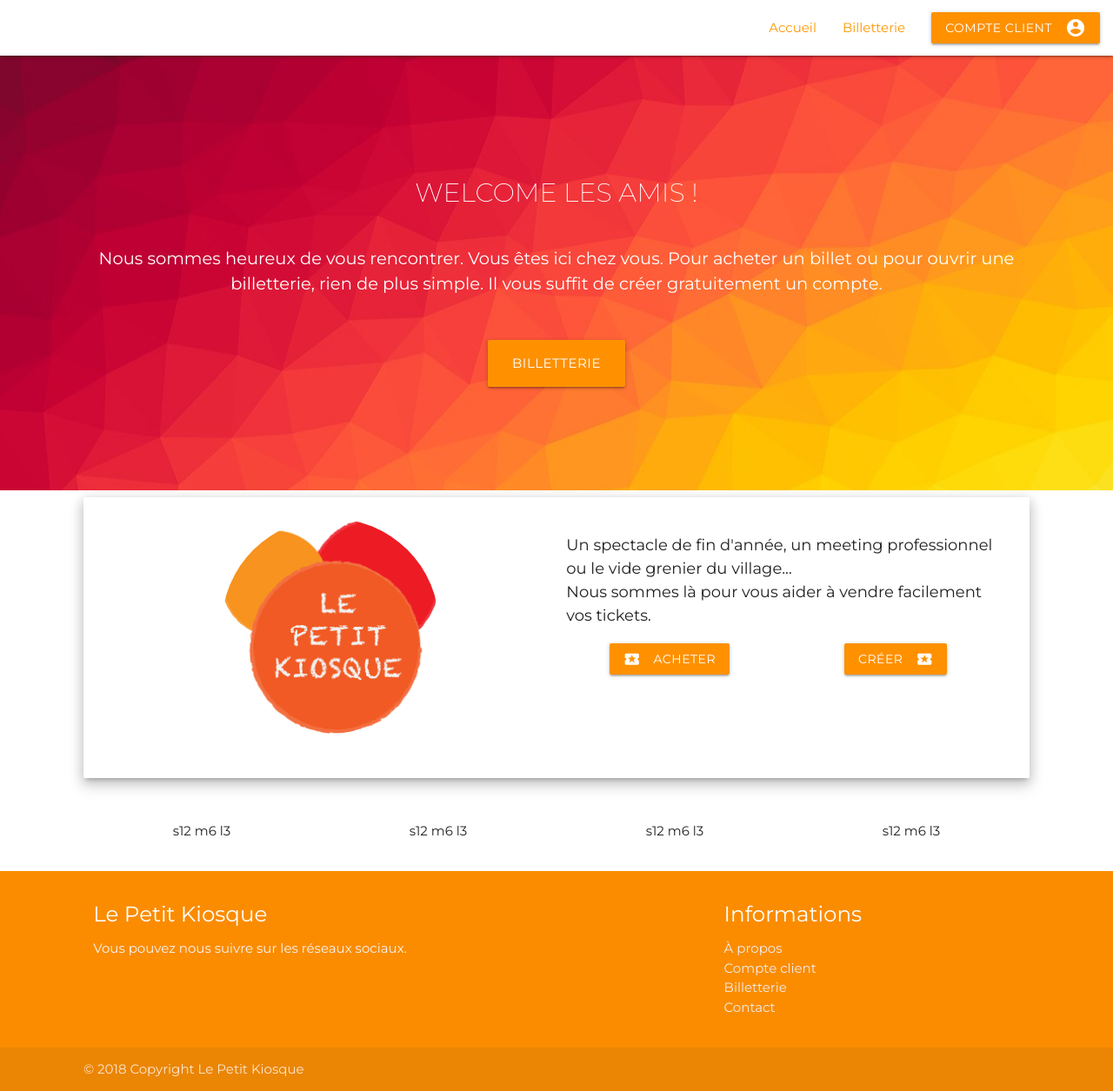
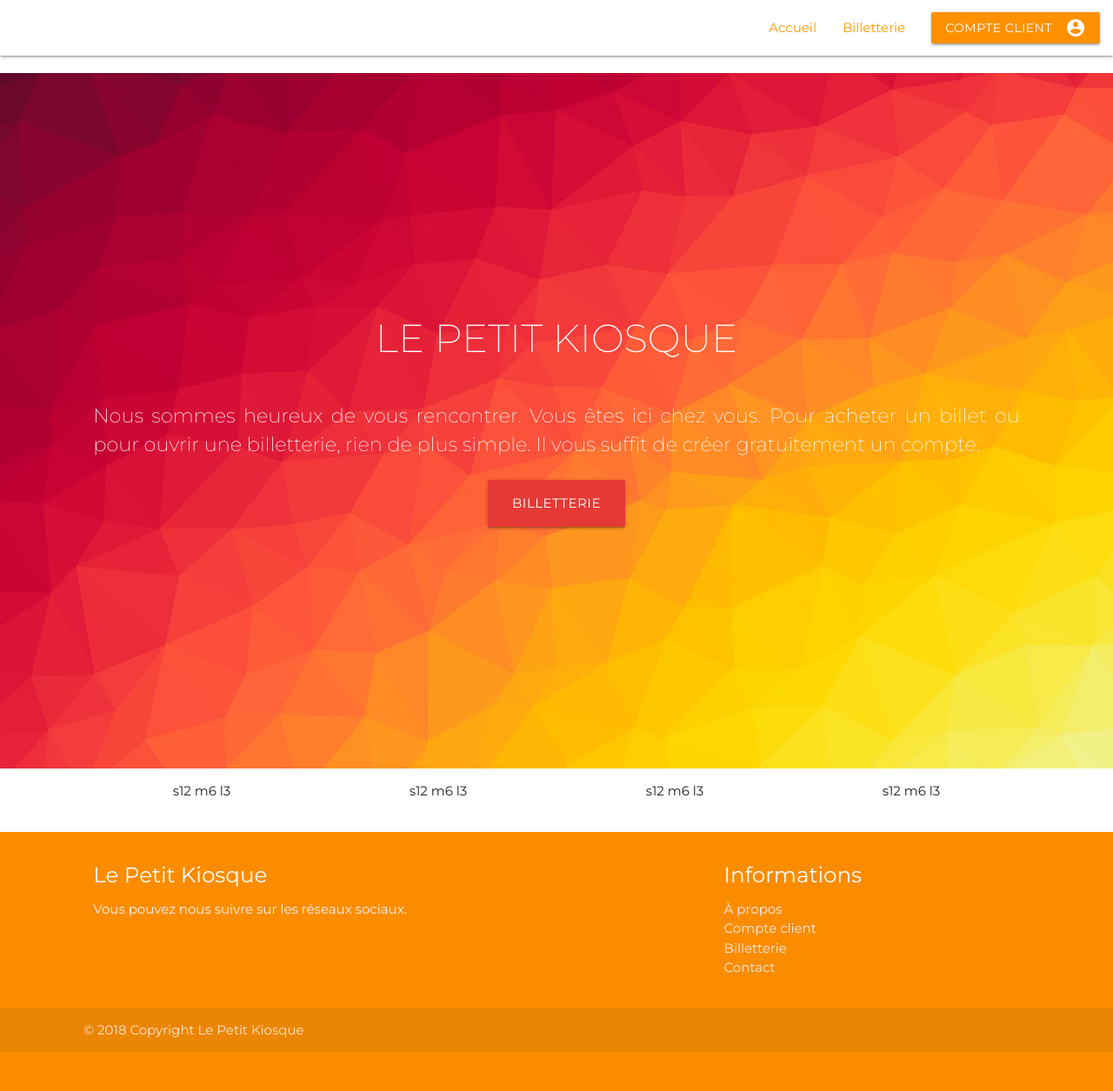
Before and after one commit to AngelaMallet/LePetitKiosque, a PHP site: page / in a window 1280 px wide. Shown: the whole page at 87% size. After the commit the page ends 1210 px from the top, so only its background shows below. Run offline with PHP 8.4, Linux system fonts and the light colour scheme.

Commit message:
version 2

```diff
--- a/assets/css/style.css
+++ b/assets/css/style.css
@@ -1,18 +1,23 @@
 #h1title{
   text-transform: uppercase;
   font-weight: 100;
-  font-size: 2em;
+  font-size: 3em;
 }
 #logoCard{
   max-width: 250px;
 }
 #presentation{
-  font-size: 1.3em;
-  font-weight: 400;
+  font-size: 1.5em;
+  font-weight: 200;
+  text-align: justify;
+}
+#presentationMini{
+  font-size: 0.5;
+  font-weight: 200;
+  text-align: justify;
 }
 #presentationText{
   font-size: 1.2em;
-  text-align: left;
 }
 #imageTop{
   z-index: 1;
@@ -20,10 +25,16 @@
 #waves{
   margin-top: 30px;
 }
+#orangeSpace{
+  margin-bottom: 0;
+}
 body{
   font-family: 'Montserrat', sans-serif;
   /* background: -webkit-linear-gradient(16deg, rgb(254, 100, 100), rgb(255, 243, 44));
   background: linear-gradient(16deg, rgb(254, 100, 100), rgb(255, 243, 44)); */
+}
+.parallax-container{
+  height: 800px;
 }
 /* * Comme la dite marge est exprimée en pourcentage,
 * on l'augmente sur les devices moins larges.
--- a/assets/js/js.js
+++ b/assets/js/js.js
@@ -1,3 +1,6 @@
 $(document).ready(function(){
   $('.parallax').parallax();
 });
+$(document).ready(function(){
+    $('.modal').modal();
+  });
--- a/index.html
+++ b/index.html
@@ -14,13 +14,14 @@
 
   <header>
     <!-- header et navbar -->
-    <div class="navbar-fixed">
+    <div class="navbar-fixed grid-example row s12">
       <nav>
         <div class="nav-wrapper white">
-          <ul class="right hide-on-med-and-down">
+          <ul class="right">
             <li><a href="#home"class="orange-text text-orange accent-3">Accueil</a></li>
             <li><a href="Billetterie.html"class="orange-text text-orange accent-3">Billetterie</a></li>
-            <li><a id="buttonNav"class="waves-effect waves-light btn orange accent-3">Compte client <i class="material-icons right">account_circle</i></a></li>
+            <li><a class="waves-effect waves-light btn orange accent-3 hide-on-small-only">Compte client<i class="material-icons right">account_circle</i></a></li>
+            <li><a class="btn-floating btn-large waves-effect waves-light orange accent-3 show-on-small hide-on-large-only"><i class="material-icons right">account_circle</i></a></li>
           </ul>
         </div>
       </nav>
@@ -30,35 +31,36 @@
   <div class="parallax-container valign-wrapper">
     <div class="parallax"><img id="imageTop"src="assets/color.jpg"></div>
     <div class="row">
-      <div class="container white-text center-align">
-        <div class="col s12 m12">
-        <h1 id="h1title">Welcome les amis !</h1>
-      </div>
-        <div id="presentation" class="col s12 m12">
-        <p>Nous sommes heureux de vous rencontrer. Vous êtes ici chez vous. Pour acheter un billet ou pour ouvrir une billetterie, rien de plus simple. Il vous suffit de créer gratuitement un compte.</p>
-      </div>
-        <a id="waves"class="waves-effect waves-light btn-large orange accent-3">Billetterie</a>
-      </div>
-    </div>
-  </div>
-
-  <div class="row">
-    <div class="container center-align">
-      <div id="bigCard"class="card-panel transparent z-depth-3">
-        <div class="row">
-          <div class="col s12 m6">
-            <img src="assets/logo.png" alt="logo" class="circle responsive-img .hide-on-small-only center-align"id="logoCard"> <!-- notice the "circle" class -->
+      <div class="container">
+        <div class="row  center-align">
+        <div class="col s12 m12  white-text center-align">
+          <h1 id="h1title">Le petit kiosque</h1>
+        </div>
+        <div id="presentation" class="col s12 m12  white-text center-align hide-on-small-only">
+          <p>Nous sommes heureux de vous rencontrer. Vous êtes ici chez vous. Pour acheter un billet ou pour ouvrir une billetterie, rien de plus simple. Il vous suffit de créer gratuitement un compte.</p>
+        </div>
+        <div id="presentationMini" class="col s12 m12  white-text center-align hide-on-large-only">
+          <p>Nous sommes heureux de vous rencontrer. Vous êtes ici chez vous. Pour acheter un billet ou pour ouvrir une billetterie, rien de plus simple. Il vous suffit de créer gratuitement un compte.</p>
+        </div>
+        <!-- Modal Trigger -->
+        <a href="#modal1" class="waves-effect waves-light btn-large red darken-1 modal-trigger">Billetterie</a>
+        </div>
+        <!-- Modal Structure -->
+        <div id="modal1" class="modal modal-fixed-footer">
+          <div class="modal-content center-align">
+            <div class="col s12 m6">
+            <img src="assets/logo.png" alt="logo" class="circle responsive-img .hide-on-small-only"> <!-- notice the "circle" class -->
           </div>
           <div class="col s12 m6">
-            <div id="presentationText"class="flow-text center-align">
+            <div id="presentationText"class="flow-text left-align">
               <p>Un spectacle de fin d'année, un meeting professionnel ou le vide grenier du village... <br />Nous sommes là pour vous aider à vendre facilement vos tickets.</p>
             </div>
+            <p class="left-align">Lorem ipsum dolor sit amet, consectetur adipiscing elit. Sed accumsan, tortor at tristique posuere, erat lorem interdum diam, quis ultrices augue metus eget diam. Vestibulum et rhoncus lacus. Nunc dapibus orci sed tortor lacinia consectetur. Nam maximus nibh leo, eu luctus odio pellentesque at. Mauris efficitur sem neque, ac dignissim lacus tincidunt eget. Duis vitae arcu aliquam, placerat augue a, viverra lacus. Aliquam hendrerit ex erat, non lacinia erat pellentesque quis. Curabitur ac risus erat. Praesent velit nibh, sagittis eget sagittis a, mattis in enim. Donec arcu diam, faucibus eget lacinia sit amet, volutpat eu nisl. Proin pharetra ut ligula id posuere. Vivamus at ornare felis. Etiam nec mattis justo, eget dapibus massa. Fusce id congue orci, et vestibulum leo. </p>
           </div>
-          <div class="col s6 m3">
-            <a id="ticketDo"class="waves-effect waves-light btn orange accent-3">Acheter<i class="large material-icons left">local_activity</i></a>
           </div>
-          <div class="col s6 m3">
-            <a id="ticketBy"class="waves-effect waves-light btn orange accent-3">Créer<i class="large material-icons right">local_play</i></a>
+          <div class="modal-footer center-align">
+            <a href="#!" class="modal-close waves-effect waves-light btn orange darken-1">Acheter</a>
+            <a href="#!" class="modal-close waves-effect waves-light btn orange darken-1">Créer</a>
           </div>
         </div>
       </div>
@@ -66,11 +68,8 @@
   </div>
 
 
-
   <div class="row">
     <div class="container center-align">
-
-
       <div class="col s12 m6 l3"><p>s12 m6 l3</p></div>
       <div class="col s12 m6 l3"><p>s12 m6 l3</p></div>
       <div class="col s12 m6 l3"><p>s12 m6 l3</p></div>
```
Also changed, not shown: assets/rouge1.png (added), assets/rouge2.png (added), assets/rouge3.png (added).
